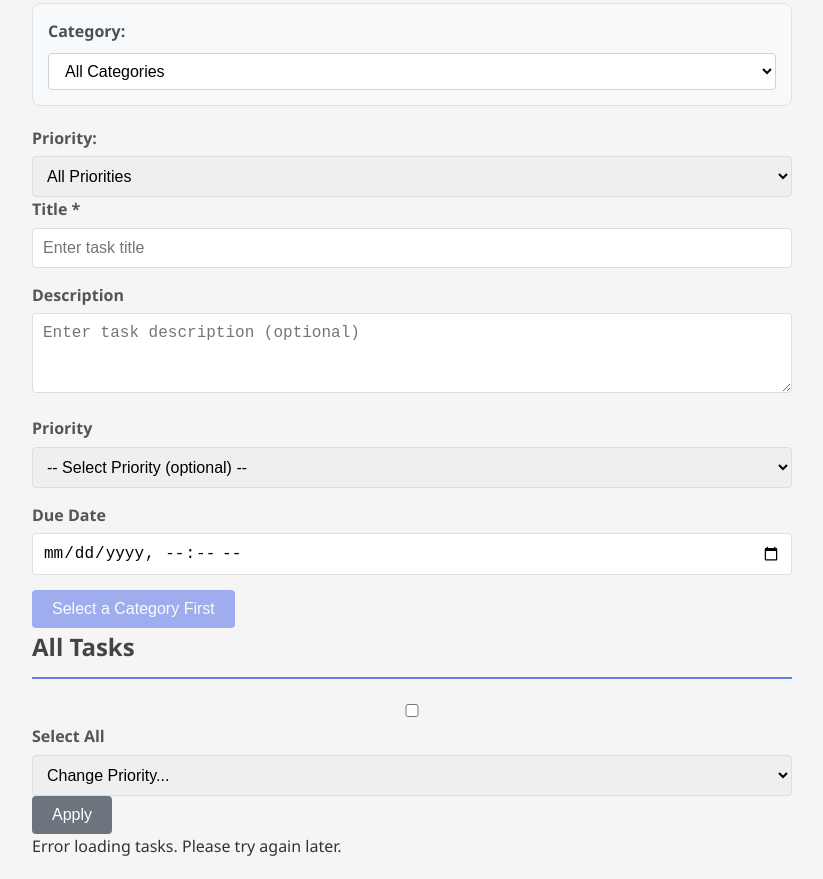
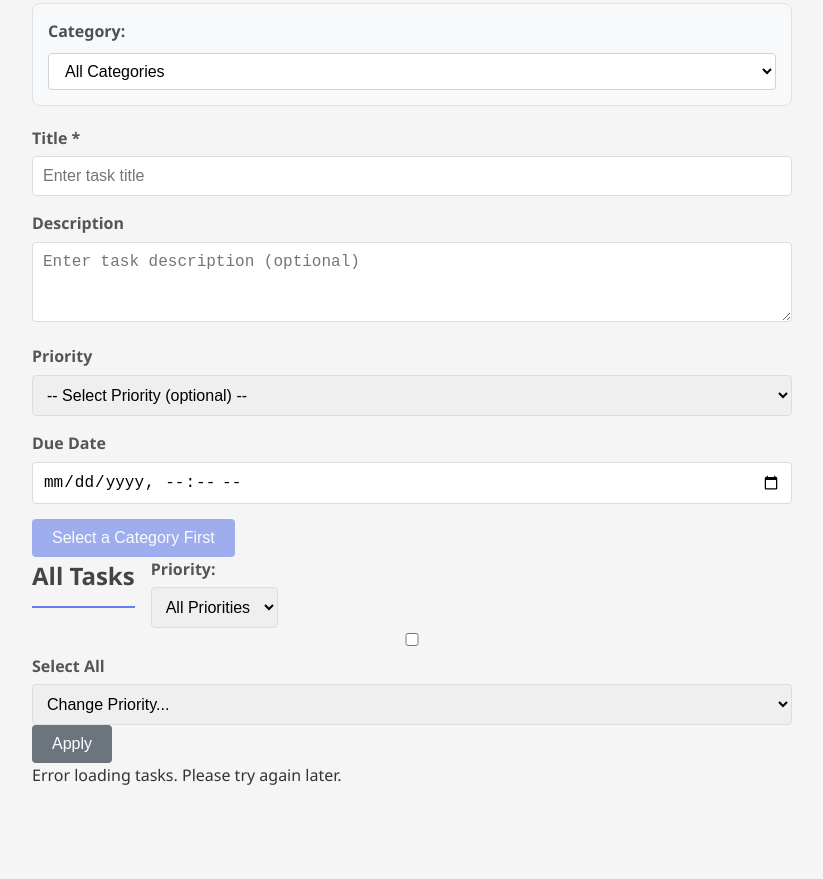
Before and after one commit to 0973152/Supplementary-Coursework, a website: page public/index.html in a window 1280 px wide. Shown: the part 675-1554 px from the top of the page, without its empty margins (228-1051 px from the left). After the commit the page ends 1484 px from the top, so only its background shows below. Drawn offline with Linux system fonts and the light colour scheme; no server answers.

```diff
--- a/public/index.html
+++ b/public/index.html
@@ -58,12 +58,6 @@
               <option value="">All Categories</option>
             </select>
           </div>
-          <div class="priority-filter">
-            <label for="priority-filter">Priority:</label>
-            <select id="priority-filter">
-              <option value="">All Priorities</option>
-            </select>
-          </div>
         </div>
 
         <form id="task-form">
@@ -102,7 +96,15 @@
       <!-- Task List Section with Batch Operations -->
       <section class="task-list">
         <div class="task-list-header">
-          <h2 id="task-list-title">All Tasks</h2>
+          <div style="display: flex; align-items: center; gap: 1rem;">
+            <h2 id="task-list-title">All Tasks</h2>
+            <div class="priority-filter">
+              <label for="priority-filter">Priority:</label>
+              <select id="priority-filter">
+                <option value="">All Priorities</option>
+              </select>
+            </div>
+          </div>
           <div class="batch-actions">
             <label>
               <input type="checkbox" id="select-all-tasks"> Select All
```
Also changed, not shown: README.md.
